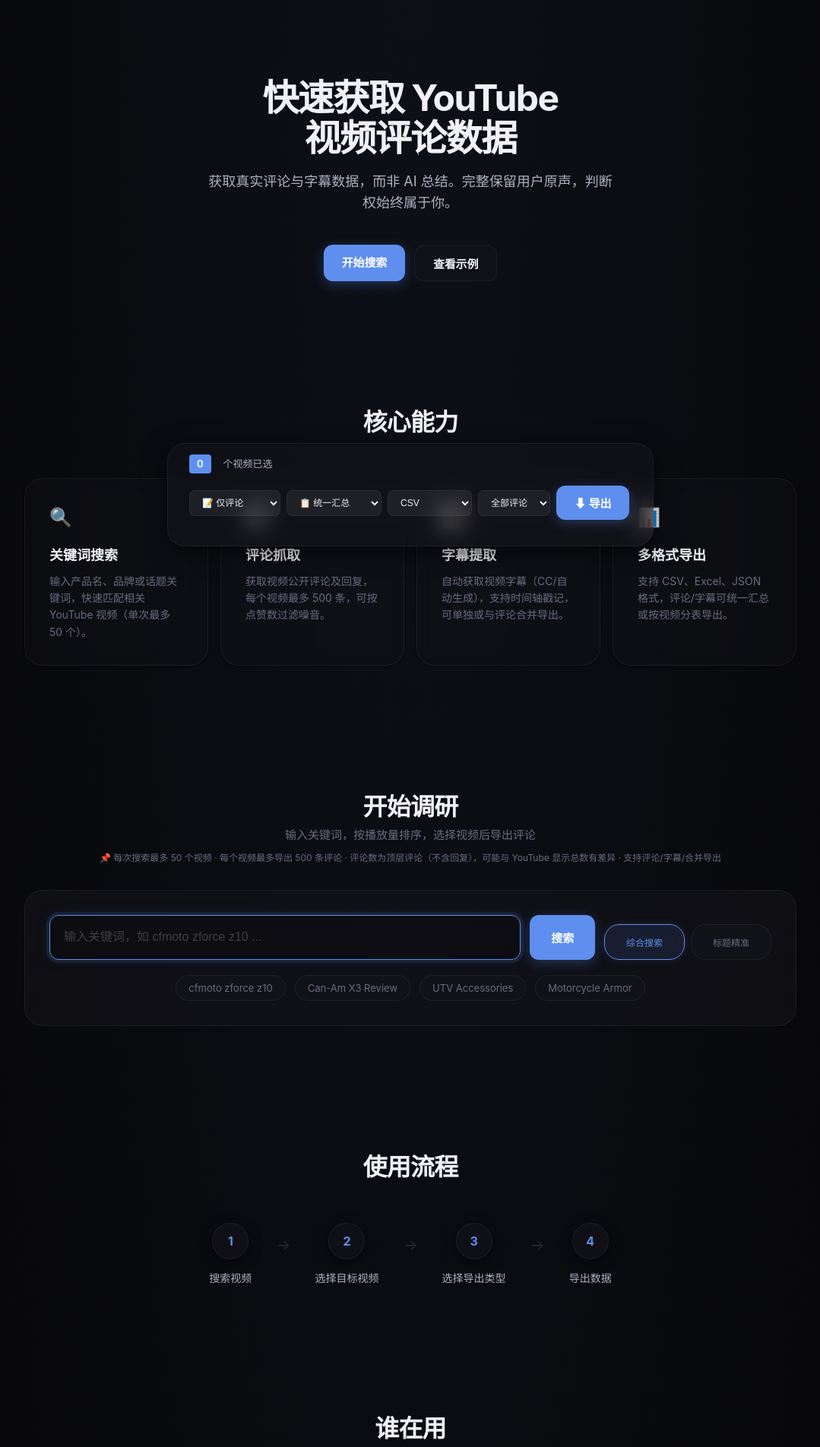
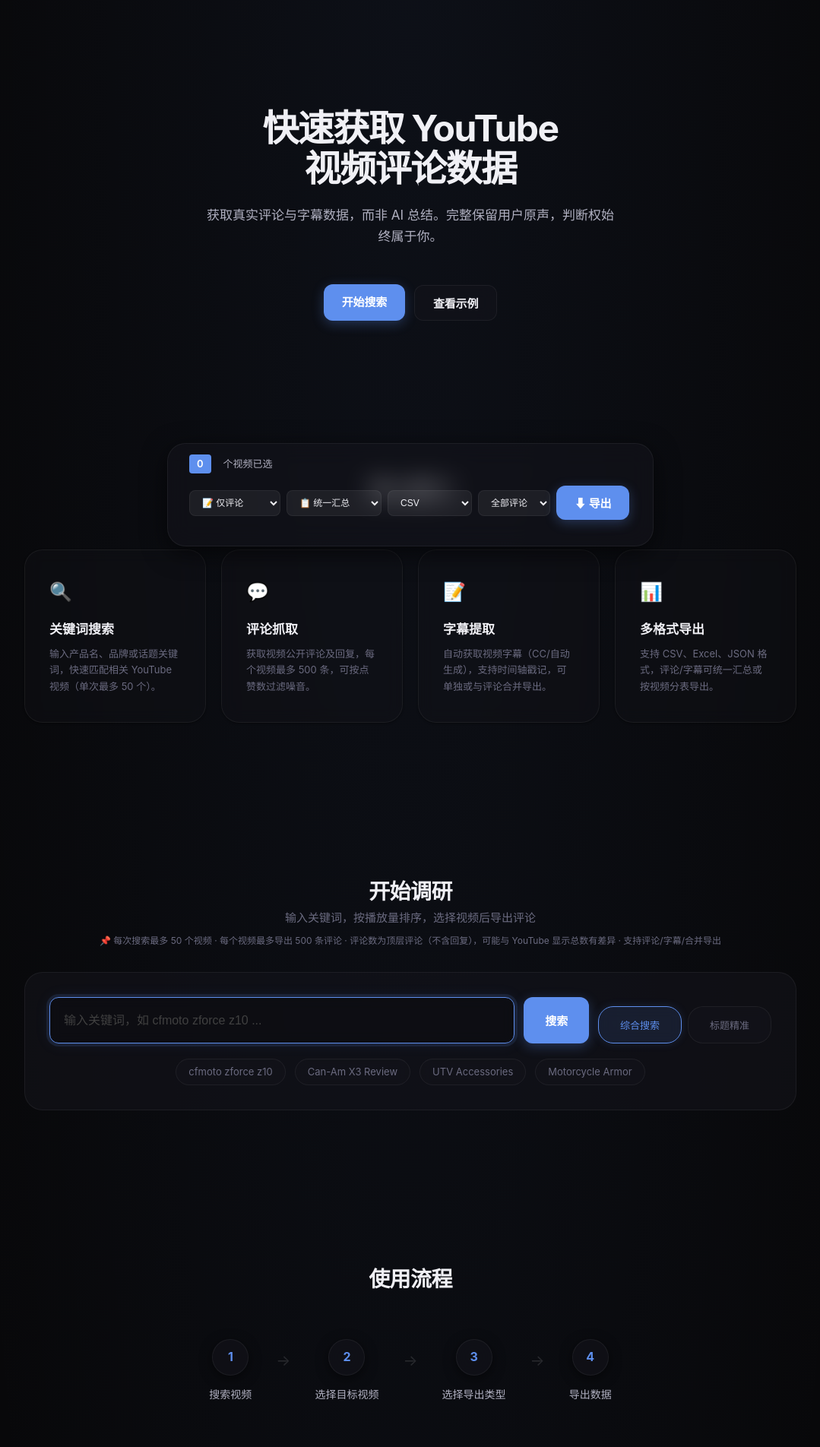
Before and after one commit to ACLANEN/youtube-comment-export, a Flask app: page / in a window 1280 px wide. Shown: the part 57-1961 px from the top of the page at 76% size, without its empty margins (100-1179 px from the left). Run offline with Flask 3, Linux system fonts and the light colour scheme.

Commit message:
style: unified typography (6 sizes) + breathing section spacing

```diff
--- a/templates/index.html
+++ b/templates/index.html
@@ -56,11 +56,11 @@ body {
   -webkit-font-smoothing: antialiased;
 }
 h1 { font-size: 48px; font-weight: 700; letter-spacing: -1.5px; line-height: 1.1; }
-h2 { font-size: 32px; font-weight: 600; letter-spacing: -0.8px; }
-h3 { font-size: 18px; font-weight: 600; }
-p, li { font-size: 16px; color: var(--text-secondary); }
+h2 { font-size: 28px; font-weight: 650; letter-spacing: -0.6px; }
+h3 { font-size: 17px; font-weight: 600; }
+p, li { font-size: 15px; color: var(--text-secondary); }
 .container { max-width: 1080px; margin: 0 auto; padding: 0 32px; }
-.section { padding: 80px 0; }
+.section { padding: 100px 0; }
 
 /* ====== Nav ====== */
 .nav { position: fixed; top: 0; left: 0; right: 0; z-index: 100; background: var(--nav-bg); backdrop-filter: blur(16px) saturate(140%); -webkit-backdrop-filter: blur(16px) saturate(140%); border-bottom: 1px solid var(--border); }
@@ -71,9 +71,9 @@ p, li { font-size: 16px; color: var(--text-secondary); }
 .nav .nav-btn:hover { background: var(--surface-raised); color: var(--text); }
 
 /* ====== Hero ====== */
-.hero { padding: 160px 0 80px; text-align: center; }
-.hero h1 { margin-bottom: 16px; max-width: 720px; margin-left: auto; margin-right: auto; }
-.hero .subtitle { font-size: 18px; color: var(--text-secondary); max-width: 540px; margin: 0 auto 40px; line-height: 1.6; }
+.hero { padding: 200px 0 100px; text-align: center; }
+.hero h1 { margin-bottom: 20px; max-width: 720px; margin-left: auto; margin-right: auto; }
+.hero .subtitle { font-size: 17px; color: var(--text-secondary); max-width: 540px; margin: 0 auto 48px; line-height: 1.7; }
 .hero .cta-group { display: flex; gap: 12px; justify-content: center; align-items: center; }
 .btn { display: inline-flex; align-items: center; gap: 8px; padding: 12px 24px; border-radius: var(--radius); font-size: 15px; font-weight: 600; cursor: pointer; transition: all .3s cubic-bezier(0.16,1,0.3,1); text-decoration: none; border: none; letter-spacing: -0.2px; }
 .btn-primary { background: var(--accent); color: #fff; box-shadow: 0 4px 16px rgba(94,143,238,0.3); }
@@ -82,17 +82,17 @@ p, li { font-size: 16px; color: var(--text-secondary); }
 .btn-secondary:hover { border-color: var(--accent); background: var(--surface-raised); transform: translateY(-1px); }
 
 /* ====== Features ====== */
-.feature-grid { display: grid; grid-template-columns: repeat(4, 1fr); gap: 16px; margin-top: 48px; }
-.feature-card { background: var(--glass-bg); backdrop-filter: blur(10px); -webkit-backdrop-filter: blur(10px); border: 1px solid var(--border); border-radius: var(--radius-lg); padding: 32px; transition: all .3s; box-shadow: var(--depth-1); }
+.feature-grid { display: grid; grid-template-columns: repeat(4, 1fr); gap: 20px; margin-top: 56px; }
+.feature-card { background: var(--glass-bg); backdrop-filter: blur(10px); -webkit-backdrop-filter: blur(10px); border: 1px solid var(--border); border-radius: var(--radius-lg); padding: 36px 32px; transition: all .3s; box-shadow: var(--depth-1); }
 .feature-card:hover { border-color: var(--accent); transform: translateY(-4px); box-shadow: var(--depth-3); }
 .feature-card .icon { font-size: 24px; margin-bottom: 16px; }
 .feature-card h3 { margin-bottom: 8px; }
-.feature-card p { font-size: 14px; color: var(--text-tertiary); line-height: 1.6; }
+.feature-card p { font-size: 13px; color: var(--text-tertiary); line-height: 1.65; }
 
 
 /* ====== Search Mode ====== */
 .search-mode { display: flex; gap: 8px; margin-top: 12px; }
-.search-mode button { font-size: 12px; padding: 5px 14px; border-radius: 20px; border: 1px solid var(--border); background: var(--surface); backdrop-filter: blur(8px); -webkit-backdrop-filter: blur(8px); color: var(--text-tertiary); cursor: pointer; transition: all .25s; font-family: inherit; }
+.search-mode button { font-size: 13px; padding: 5px 14px; border-radius: 20px; border: 1px solid var(--border); background: var(--surface); backdrop-filter: blur(8px); -webkit-backdrop-filter: blur(8px); color: var(--text-tertiary); cursor: pointer; transition: all .25s; font-family: inherit; }
 .search-mode button.active { border-color: var(--accent); background: var(--accent-subtle); color: var(--accent); box-shadow: 0 0 12px rgba(94,143,238,0.15); }
 
 
@@ -147,7 +147,7 @@ p, li { font-size: 16px; color: var(--text-secondary); }
 .export-steps .step.done { color: var(--green); }
 
 /* ====== Export Guide ====== */
-#exportGuide { font-size: 11px; color: var(--text-tertiary); margin-top: 4px; line-height: 1.5; }
+#exportGuide { font-size: 12px; color: var(--text-tertiary); margin-top: 4px; line-height: 1.5; }
 #exportGuide span { color: var(--accent); }
 .export-controls { display: flex; gap: 8px; align-items: center; flex-wrap: wrap; }
 
@@ -253,7 +253,7 @@ p, li { font-size: 16px; color: var(--text-secondary); }
 .preview-table td:first-child { color: var(--text); font-weight: 500; }
 
 /* ====== Workflow ====== */
-.workflow-steps { display: flex; justify-content: center; align-items: center; gap: 0; flex-wrap: wrap; margin-top: 48px; }
+.workflow-steps { display: flex; justify-content: center; align-items: center; gap: 0; flex-wrap: wrap; margin-top: 56px; }
 .workflow-step { text-align: center; padding: 0 24px; }
 .workflow-step .step-num { width: 48px; height: 48px; border-radius: 50%; background: var(--surface); backdrop-filter: blur(12px); -webkit-backdrop-filter: blur(12px); border: 1px solid var(--border); display: flex; align-items: center; justify-content: center; margin: 0 auto 14px; font-weight: 700; font-size: 16px; color: var(--accent); box-shadow: var(--depth-2); transition: all .3s; }
 .workflow-step .step-label { font-size: 14px; color: var(--text-secondary); }
```
Also changed, not shown: other parts of templates/index.html (+13 -13 lines).
